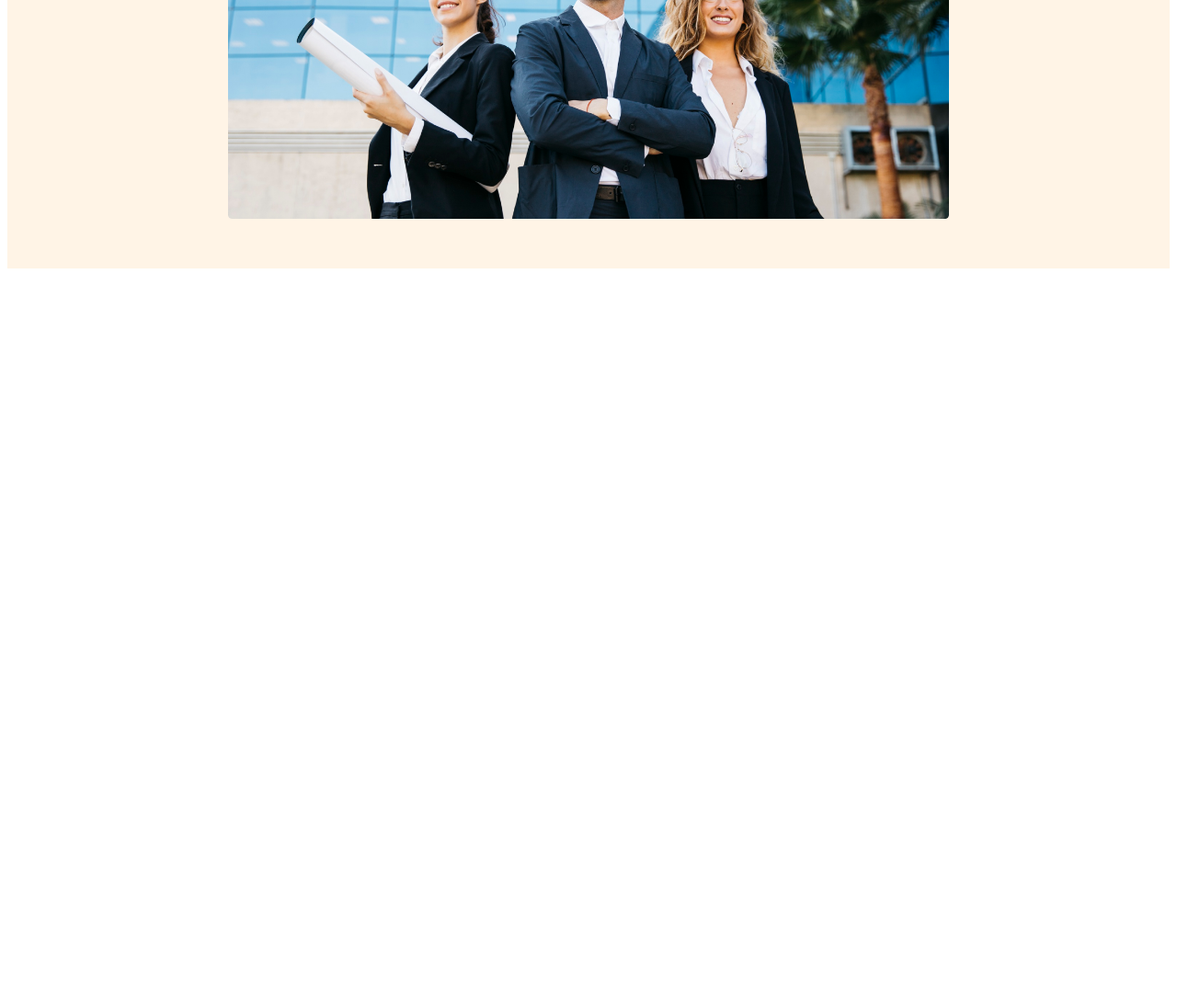
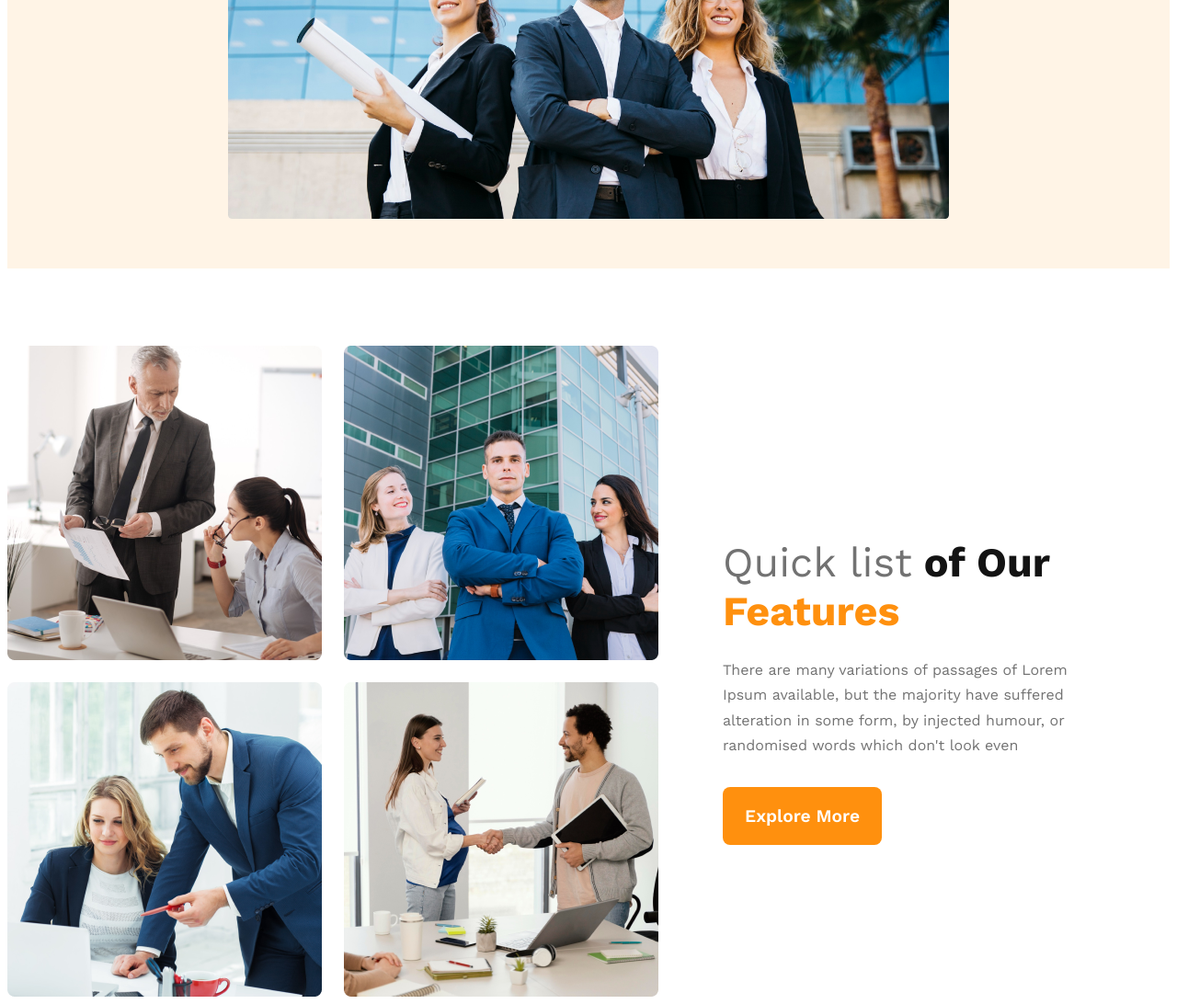
Before and after one commit to SaadBH98/g3-architects-website-saad, a plain HTML site: page index.html in a window 1280 px wide. Shown: the part 748-1840 px from the top of the page at 92% size. Before the commit the page ends 1048 px from the top, so only its background shows below. Drawn offline with nearby package versions, Linux system fonts and the light colour scheme.

Commit message:
teams section added

```diff
--- a/Styles/architect.css
+++ b/Styles/architect.css
@@ -84,3 +84,48 @@ nav li a {
         padding: 50px;
     }
 }
+/* main Section styles */
+main{
+    max-width: 1440px;
+    margin: 0px auto;
+}
+/* teams section styles */
+.team-container{
+    display: flex;
+    align-items: center;
+    margin-top: 5.2rem;
+}
+.teams-image-container{
+    display: grid;
+    grid-template-columns: repeat(2, 1fr);
+    gap: 1.5rem;
+}
+.teams-content{
+    padding-left: 70px;
+    padding-right: 70px;
+}
+.teams-title{
+    font-size: 2.8rem;
+    max-width: 468px;
+    margin-bottom: 0px;
+}
+.teams-title >.quick-list{
+    color: #727272;
+    font-weight: 500;
+}
+.teams-title > .our{
+    color: #131313;
+    font-weight: 700;
+}
+.teams-title > .features{
+    color: #FF900E;
+    font-weight: 700;
+}
+.teams-description{
+    color: #727272;
+    font-size: 1rem;
+    font-weight: 400;
+    line-height: 1.7rem;
+    margin-top: 1.5rem;
+    margin-bottom: 2rem;
+}
--- a/index.html
+++ b/index.html
@@ -10,6 +10,7 @@
 <link href="https://fonts.googleapis.com/css2?family=Work+Sans:wght@400;600;700&display=swap" rel="stylesheet">
 </head>
 <body>
+    <!-- header starting -->
     <header>
         <nav>
             <h3 class="nav-logo">G3 Architects</h3>
@@ -29,8 +30,23 @@
             <img src="images/banner.png" alt="Greetings">
         </div>
     </header>
+    <!-- header end -->
     <main>
-
+        <!-- teams section start -->
+        <section class="team-container">
+            <div class="teams-image-container">
+                <img src="images/team1.png" alt="">
+                <img src="images/team2.png" alt="">
+                <img src="images/team3.png" alt="">
+                <img src="images/team4.png" alt="">
+            </div>
+            <div class="teams-content">
+                <h3 class="teams-title"><span class="quick-list">Quick list</span> <span class="our">of Our</span> <span class="features">Features</span></h3>
+                <p class="teams-description">There are many variations of passages of Lorem Ipsum available, but the majority have suffered alteration in some form, by injected humour, or randomised words which don't look even</p>
+                <button class="btn-primary">Explore More</button>
+            </div>
+        </section>
+        <!-- teams section end -->
     </main>
     <footer>
 
```
